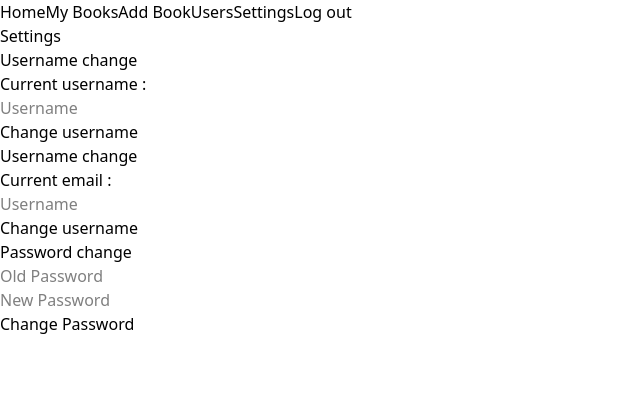
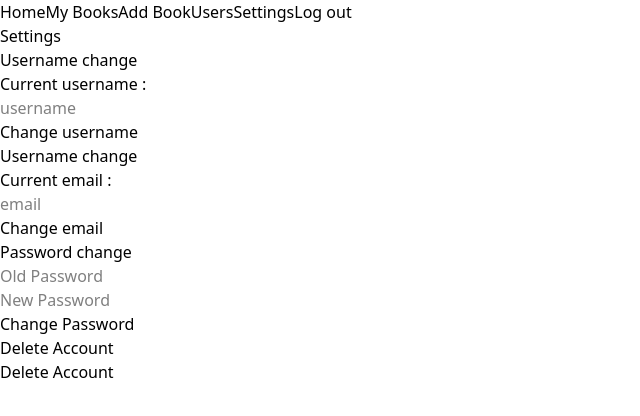
Before and after one commit to EmoGeorgiev/Bookreads, a React (Vite) app in the folder Bookreads-frontend/: page /settings in a window 1280 px wide. Shown: the top 416 px of the page, without its empty margins (0-640 px from the left). Built offline with nearby package versions, Linux system fonts and the light colour scheme; no server answers; sample sign-in values are in the browser's storage.

Commit message:
Added a DeleteAccount component in the Settings component and fixed bugs in the deleteAccount method in UserService and in the ChangeField component

```diff
--- a/Bookreads-frontend/src/components/Settings/ChangeField.jsx
+++ b/Bookreads-frontend/src/components/Settings/ChangeField.jsx
@@ -18,14 +18,14 @@ const ChangeField = ({ fieldName, fieldValue, fieldChange }) => {
                     <input
                         type='text'
                         value={field}
-                        name='username'
+                        name={fieldName}
                         onChange={({ target }) => setField(target.value)}
-                        placeholder='Username'
+                        placeholder={fieldName}
                     />
                 </div>
                 <div>
                     <button>
-                        Change username
+                        Change {fieldName}
                     </button>
                 </div>
             </form>
--- /dev/null
+++ b/Bookreads-frontend/src/components/Settings/DeleteAccount.jsx
@@ -0,0 +1,20 @@
+const DeleteAccount = ({ deleteAccount }) => {
+    const handleDelete = e => {
+        e.preventDefault()
+
+        if (window.confirm('Are you sure you want to delete your account?')) {
+            deleteAccount()
+        }
+    }
+
+    return (
+        <div>
+            <h2>Delete Account</h2>
+            <button onClick={handleDelete}>
+                Delete Account
+            </button>
+        </div>
+    )
+}
+
+export default DeleteAccount
--- a/Bookreads-frontend/src/components/Settings/Settings.jsx
+++ b/Bookreads-frontend/src/components/Settings/Settings.jsx
@@ -1,12 +1,15 @@
 import { useState, useEffect } from 'react'
+import { useNavigate } from 'react-router-dom'
 import { useAuth } from '../Auth/AuthContext'
 import ChangeField from './ChangeField'
 import ChangePassword from './ChangePassword'
+import DeleteAccount from './DeleteAccount'
 import userService from '../../services/users'
 
 const Settings = () => {
     const [currentUser, setCurrentUser] = useState({'username': ' ','email': '','id': -1})
     const { user } = useAuth()
+    const navigate = useNavigate()
 
     useEffect(() => {
         const getUser = async () => {
@@ -48,12 +51,22 @@ const Settings = () => {
         }
     }
 
+    const deleteAccount = async () => {
+        try {
+            await userService.deleteUser(currentUser.id)
+            navigate('/login')
+        } catch (error) {
+            console.log(error)
+        }
+    }
+
     return (
         <div>
             <h1>Settings</h1>
             <ChangeField fieldName={'username'} fieldValue={currentUser.username} fieldChange={usernameChange} />
             <ChangeField fieldName={'email'} fieldValue={currentUser.email} fieldChange={emailChange} />
             <ChangePassword passwordChange={passwordChange} />
+            <DeleteAccount deleteAccount={deleteAccount} />
         </div>
     )
 }
```
Also changed, not shown: 1 other file (tests, documents, lock files or other folders).
